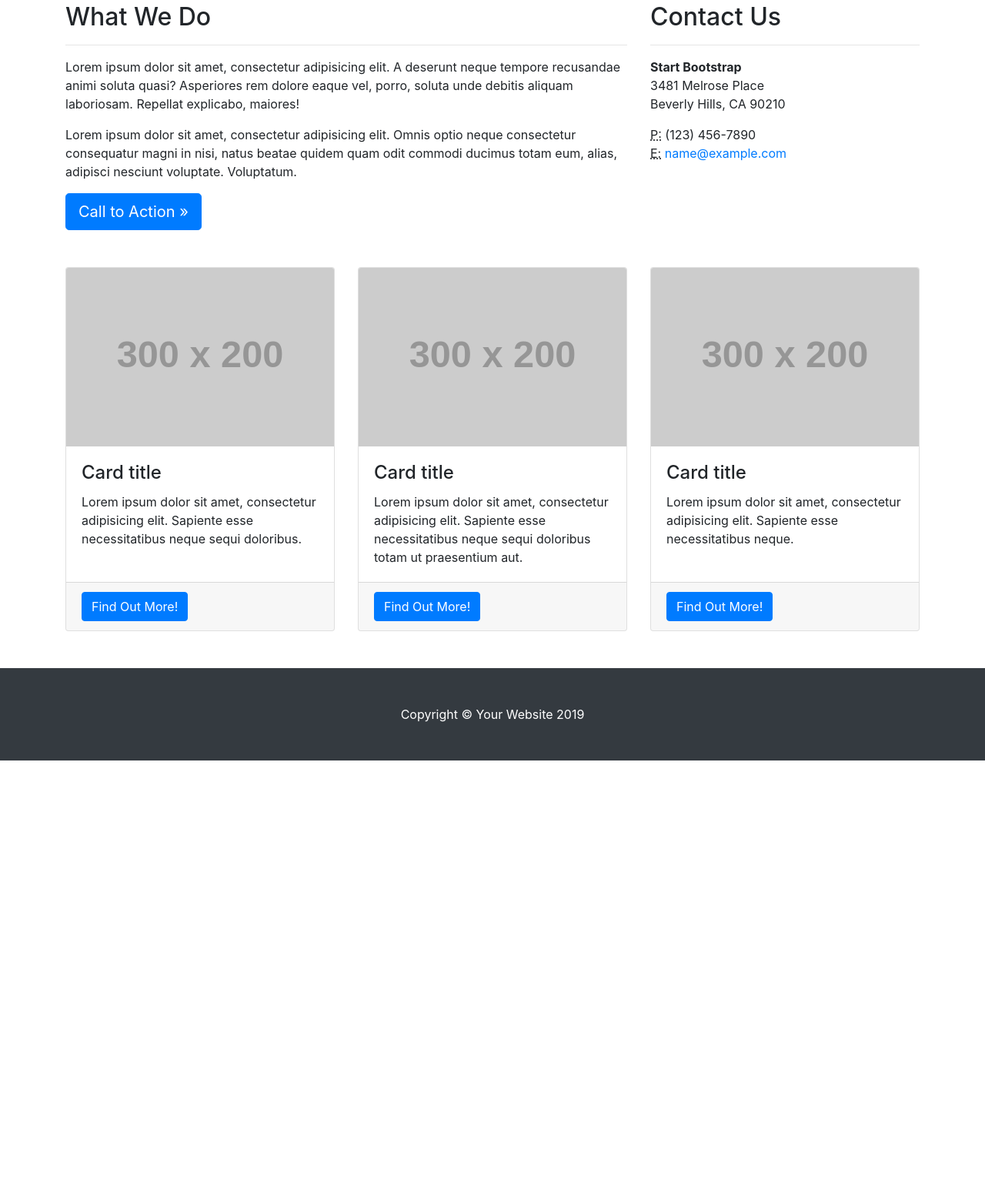
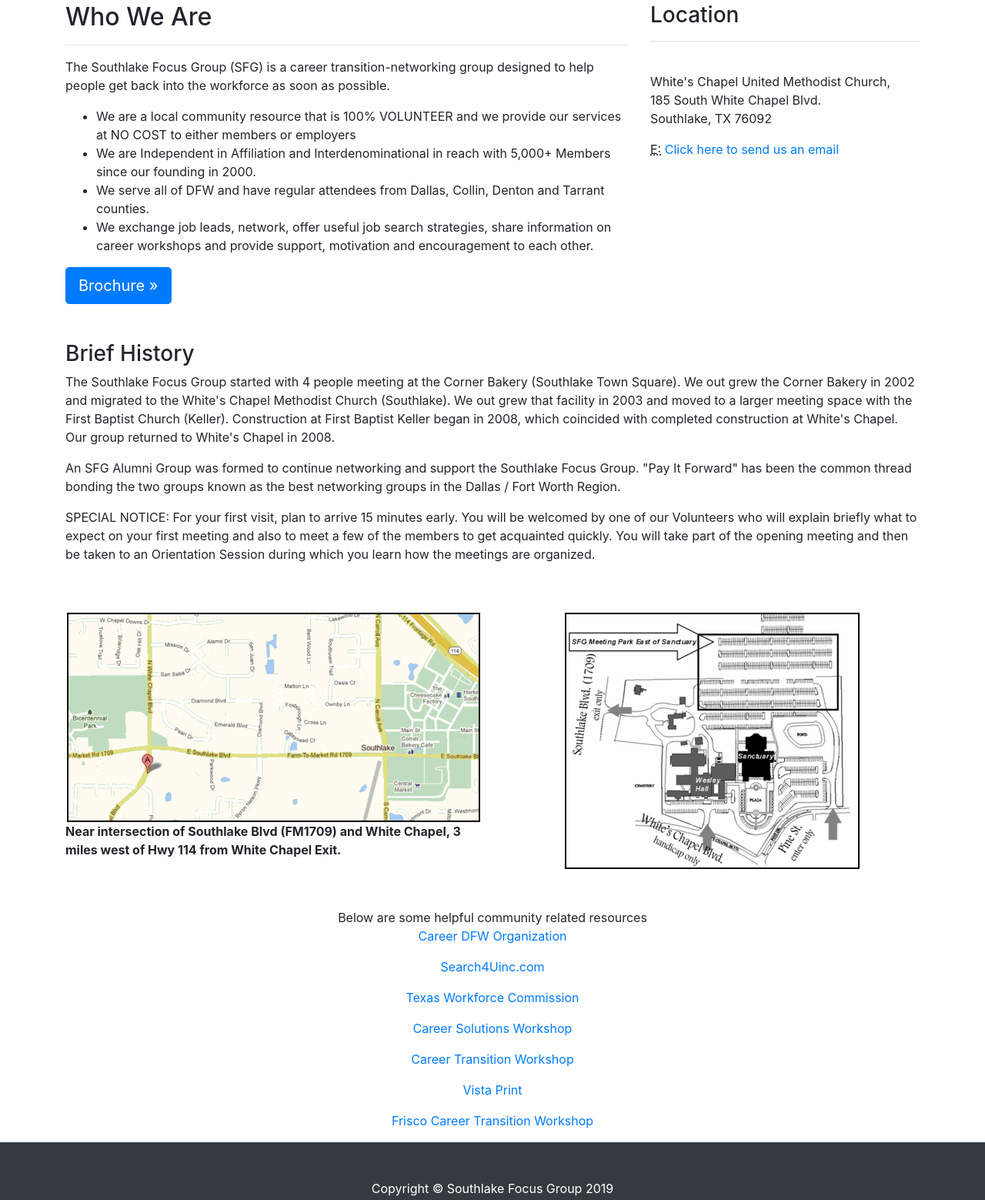
Before and after one commit to ozobianwadibia/SouthlakeFG, a website: page index.html in a window 1280 px wide. Shown: the part 428-1987 px from the top of the page at 77% size. Before the commit the page ends 1416 px from the top, so only its background shows below. Drawn offline with Linux system fonts and the light colour scheme; placeholder pictures from the web are drawn by us.

Commit message:
More than half of the content present on index page

```diff
--- a/css/business-frontpage.css
+++ /dev/null
@@ -1,8 +0,0 @@
-/*!
- * Start Bootstrap - Busines Frontpage (https://startbootstrap.com/template-overviews/business-frontpage)
- * Copyright 2013-2019 Start Bootstrap
- * Licensed under MIT (https://github.com/BlackrockDigital/startbootstrap-business-frontpage/blob/master/LICENSE)
- */
-body {
-  padding-top: 56px;
-}
--- /dev/null
+++ b/css/style.css
@@ -0,0 +1,11 @@
+body {
+    padding-top: 3.5rem;
+  }
+
+img {
+  border: 2px solid black;
+}
+  /* *{
+    outline: 1px solid red;
+  }
+   */
--- a/index.html
+++ b/index.html
@@ -1,47 +1,52 @@
 <!DOCTYPE html>
 <html lang="en">
+  <head>
+    <meta charset="utf-8" />
+    <meta
+      name="viewport"
+      content="width=device-width, initial-scale=1, shrink-to-fit=no"
+    />
+    <meta name="description" content="" />
+    <meta name="author" content="" />
 
-<head>
-
-  <meta charset="utf-8">
-  <meta name="viewport" content="width=device-width, initial-scale=1, shrink-to-fit=no">
-  <meta name="description" content="">
-  <meta name="author" content="">
-
-  <title>Business Frontpage - Start Bootstrap Template</title>
+    <title>Southlake Focus Group</title>
 
     <!-- Bootstrap core CSS -->
-  <link href="vendor/bootstrap/css/bootstrap.min.css" rel="stylesheet">
+    <link href="vendor/bootstrap/css/bootstrap.min.css" rel="stylesheet" />
 
     <!-- Custom styles for this template -->
-  <link href="css/business-frontpage.css" rel="stylesheet">
-
+    <link href="css/style.css" rel="stylesheet" />
   </head>
 
   <body>
-
     <!-- Navigation -->
     <nav class="navbar navbar-expand-lg navbar-dark bg-dark fixed-top">
       <div class="container">
-      <a class="navbar-brand" href="#">Start Bootstrap</a>
-      <button class="navbar-toggler" type="button" data-toggle="collapse" data-target="#navbarResponsive" aria-controls="navbarResponsive" aria-expanded="false" aria-label="Toggle navigation">
+        <a class="navbar-brand" href="#">SFG</a>
+        <button
+          class="navbar-toggler"
+          type="button"
+          data-toggle="collapse"
+          data-target="#navbarResponsive"
+          aria-controls="navbarResponsive"
+          aria-expanded="false"
+          aria-label="Toggle navigation"
+        >
           <span class="navbar-toggler-icon"></span>
         </button>
         <div class="collapse navbar-collapse" id="navbarResponsive">
           <ul class="navbar-nav ml-auto">
             <li class="nav-item active">
-            <a class="nav-link" href="#">Home
+              <a class="nav-link" href="#"
+                >Home
                 <span class="sr-only">(current)</span>
               </a>
             </li>
             <li class="nav-item">
-            <a class="nav-link" href="#">About</a>
+              <a class="nav-link" href="#">About Us</a>
             </li>
             <li class="nav-item">
-            <a class="nav-link" href="#">Services</a>
-          </li>
-          <li class="nav-item">
-            <a class="nav-link" href="#">Contact</a>
+              <a class="nav-link" href="#">Resources</a>
             </li>
           </ul>
         </div>
@@ -53,8 +58,15 @@
       <div class="container h-100">
         <div class="row h-100 align-items-center">
           <div class="col-lg-12">
-          <h1 class="display-4 text-white mt-5 mb-2">Business Name or Tagline</h1>
-          <p class="lead mb-5 text-white-50">Lorem ipsum dolor sit amet, consectetur adipisicing elit. Non possimus ab labore provident mollitia. Id assumenda voluptate earum corporis facere quibusdam quisquam iste ipsa cumque unde nisi, totam quas ipsam.</p>
+            <h1 class="display-4 text-white mt-5 mb-2">
+              Southlake Focus Group
+            </h1>
+            <p class="lead mb-5 text-white-50">
+              Lorem ipsum dolor sit amet, consectetur adipisicing elit. Non
+              possimus ab labore provident mollitia. Id assumenda voluptate
+              earum corporis facere quibusdam quisquam iste ipsa cumque unde
+              nisi, totam quas ipsam.
+            </p>
           </div>
         </div>
       </div>
@@ -62,82 +74,165 @@
 
     <!-- Page Content -->
     <div class="container">
-
       <div class="row">
         <div class="col-md-8 mb-5">
-        <h2>What We Do</h2>
-        <hr>
-        <p>Lorem ipsum dolor sit amet, consectetur adipisicing elit. A deserunt neque tempore recusandae animi soluta quasi? Asperiores rem dolore eaque vel, porro, soluta unde debitis aliquam laboriosam. Repellat explicabo, maiores!</p>
-        <p>Lorem ipsum dolor sit amet, consectetur adipisicing elit. Omnis optio neque consectetur consequatur magni in nisi, natus beatae quidem quam odit commodi ducimus totam eum, alias, adipisci nesciunt voluptate. Voluptatum.</p>
-        <a class="btn btn-primary btn-lg" href="#">Call to Action &raquo;</a>
+          <h2>Who We Are</h2>
+          <hr />
+          <p>
+            The Southlake Focus Group (SFG) is a career transition-networking
+            group designed to help people get back into the workforce as soon as
+            possible.
+          </p>
+          <ul>
+            <li>
+              We are a local community resource that is 100% VOLUNTEER and we
+              provide our services at NO COST to either members or employers
+            </li>
+            <li>
+              We are Independent in Affiliation and Interdenominational in reach
+              with 5,000+ Members since our founding in 2000.
+            </li>
+            <li>
+              We serve all of DFW and have regular attendees from Dallas,
+              Collin, Denton and Tarrant counties.
+            </li>
+            <li>
+              We exchange job leads, network, offer useful job search
+              strategies, share information on career workshops and provide
+              support, motivation and encouragement to each other.
+            </li>
+          </ul>
+          <a class="btn btn-primary btn-lg" href="#">Brochure &raquo;</a>
         </div>
+
         <div class="col-md-4 mb-5">
-        <h2>Contact Us</h2>
-        <hr>
+          <h3>Location</h3>
+          <hr />
           <address>
-          <strong>Start Bootstrap</strong>
-          <br>3481 Melrose Place
-          <br>Beverly Hills, CA 90210
-          <br>
+            <br />White's Chapel United Methodist Church, <br />185 South White
+            Chapel Blvd. <br />Southlake, TX 76092
           </address>
           <address>
-          <abbr title="Phone">P:</abbr>
-          (123) 456-7890
-          <br>
             <abbr title="Email">E:</abbr>
-          <a href="mailto:#">name@example.com</a>
+            <a
+              href="mailto:SouthlakeFocusGroup-owner@yahoogroups.com?subject=SFG Website Enquiry"
+              >Click here to send us an email</a
+            >
           </address>
         </div>
       </div>
       <!-- /.row -->
 
       <div class="row">
-      <div class="col-md-4 mb-5">
-        <div class="card h-100">
-          <img class="card-img-top" src="http://placehold.it/300x200" alt="">
-          <div class="card-body">
-            <h4 class="card-title">Card title</h4>
-            <p class="card-text">Lorem ipsum dolor sit amet, consectetur adipisicing elit. Sapiente esse necessitatibus neque sequi doloribus.</p>
-          </div>
-          <div class="card-footer">
-            <a href="#" class="btn btn-primary">Find Out More!</a>
-          </div>
-        </div>
-      </div>
-      <div class="col-md-4 mb-5">
-        <div class="card h-100">
-          <img class="card-img-top" src="http://placehold.it/300x200" alt="">
-          <div class="card-body">
-            <h4 class="card-title">Card title</h4>
-            <p class="card-text">Lorem ipsum dolor sit amet, consectetur adipisicing elit. Sapiente esse necessitatibus neque sequi doloribus totam ut praesentium aut.</p>
-          </div>
-          <div class="card-footer">
-            <a href="#" class="btn btn-primary">Find Out More!</a>
-          </div>
-        </div>
-      </div>
-      <div class="col-md-4 mb-5">
-        <div class="card h-100">
-          <img class="card-img-top" src="http://placehold.it/300x200" alt="">
-          <div class="card-body">
-            <h4 class="card-title">Card title</h4>
-            <p class="card-text">Lorem ipsum dolor sit amet, consectetur adipisicing elit. Sapiente esse necessitatibus neque.</p>
-          </div>
-          <div class="card-footer">
-            <a href="#" class="btn btn-primary">Find Out More!</a>
-          </div>
-        </div>
+        <div class="col-md-12 mb-5">
+          <h3>Brief History</h3>
+          <p>
+            The Southlake Focus Group started with 4 people meeting at the
+            Corner Bakery (Southlake Town Square). We out grew the Corner Bakery
+            in 2002 and migrated to the White's Chapel Methodist Church
+            (Southlake). We out grew that facility in 2003 and moved to a larger
+            meeting space with the First Baptist Church (Keller). Construction
+            at First Baptist Keller began in 2008, which coincided with
+            completed construction at White's Chapel. Our group returned to
+            White's Chapel in 2008.
+          </p>
+          <p>
+            An SFG Alumni Group was formed to continue networking and support
+            the Southlake Focus Group. "Pay It Forward" has been the common
+            thread bonding the two groups known as the best networking groups in
+            the Dallas / Fort Worth Region.
+          </p>
+          <p>
+            SPECIAL NOTICE: For your first visit, plan to arrive 15 minutes
+            early. You will be welcomed by one of our Volunteers who will
+            explain briefly what to expect on your first meeting and also to
+            meet a few of the members to get acquainted quickly. You will take
+            part of the opening meeting and then be taken to an Orientation
+            Session during which you learn how the meetings are organized.
+          </p>
         </div>
       </div>
       <!-- /.row -->
+      <div class="row">
+        <div class="col-md-6">
+          <img
+            class="img-fluid mx-auto d-block"
+            src="./assets/images/SFG_Google_Map.png"
+            alt="Google maps"
+          />
+          <p>
+            <strong
+              >Near intersection of Southlake Blvd (FM1709) and White Chapel, 3
+              miles west of Hwy 114 from White Chapel Exit.</strong
+            >
+          </p>
+        </div>
 
+        <div class="col-md-6">
+          <img
+            class="img-fluid mx-auto d-block"
+            src="./assets/images/SFG_location.png"
+            alt=""
+          />
+        </div>
+      </div>
+      <!-- .row -->
+
+      <div class="row">
+        <div class="col-md-12 text-center mt-5">
+          Below are some helpful community related resources
+          <p>
+            <a href="http://careerdfw.org/J/" target=""
+              >Career DFW Organization</a
+            >
+          </p>
+
+          <p>
+            <a href="http://search4uinc.com/" target="">Search4Uinc.com</a>
+          </p>
+
+          <p>
+            <a href="http://www.twc.state.tx.us/" target=""
+              >Texas Workforce Commission</a
+            >
+          </p>
+
+          <p>
+            <a href="http://careersolutionsworkshop.org/" target=""
+              >Career Solutions Workshop</a
+            >
+          </p>
+
+          <p>
+            <a href="http://careertransitionworkshop.org/" target=""
+              >Career Transition Workshop</a
+            >
+          </p>
+
+          <p>
+            <a href="http://www.anrdoezrs.net/click-2178477-10389459" target=""
+              >Vista Print</a
+            >
+          </p>
+
+          <p>
+            <a href="http://www.stonebriar.org/?id=4868" target=""
+              >Frisco Career Transition Workshop</a
+            >
+          </p>
+        </div>
+      </div>
+
+      <!-- .row -->
     </div>
     <!-- /.container -->
 
     <!-- Footer -->
     <footer class="py-5 bg-dark">
       <div class="container">
-      <p class="m-0 text-center text-white">Copyright &copy; Your Website 2019</p>
+        <p class="m-0 text-center text-white">
+          Copyright &copy; Southlake Focus Group 2019
+        </p>
       </div>
       <!-- /.container -->
     </footer>
@@ -145,7 +240,5 @@
     <!-- Bootstrap core JavaScript -->
     <script src="vendor/jquery/jquery.min.js"></script>
     <script src="vendor/bootstrap/js/bootstrap.bundle.min.js"></script>
-
   </body>
-
 </html>
```
Also changed, not shown: assets/images/SFG_Google_Map.png (added), assets/images/SFG_location.png (added), style.css (deleted). Lines whose indentation alone changed are shown as unchanged.
